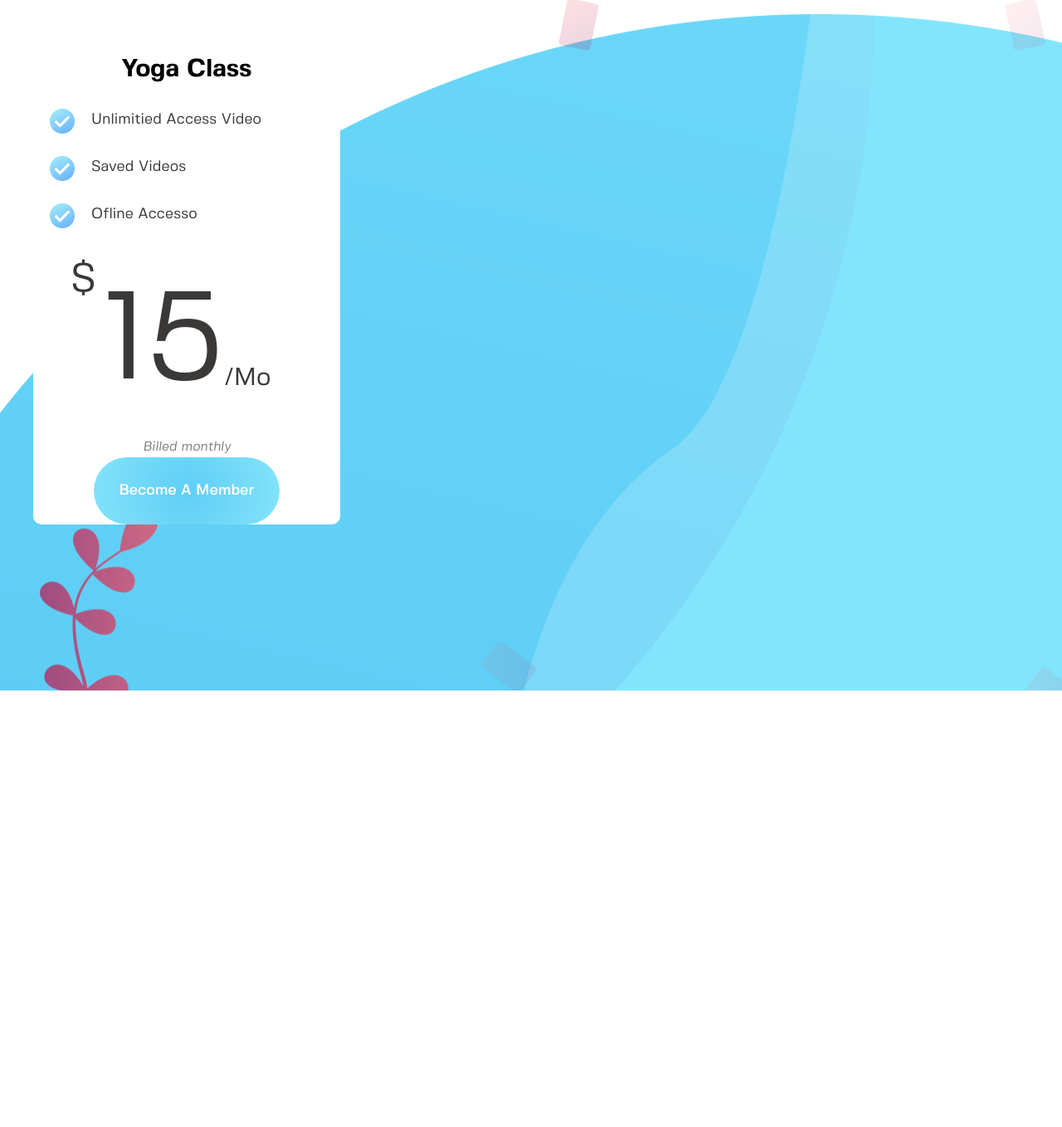
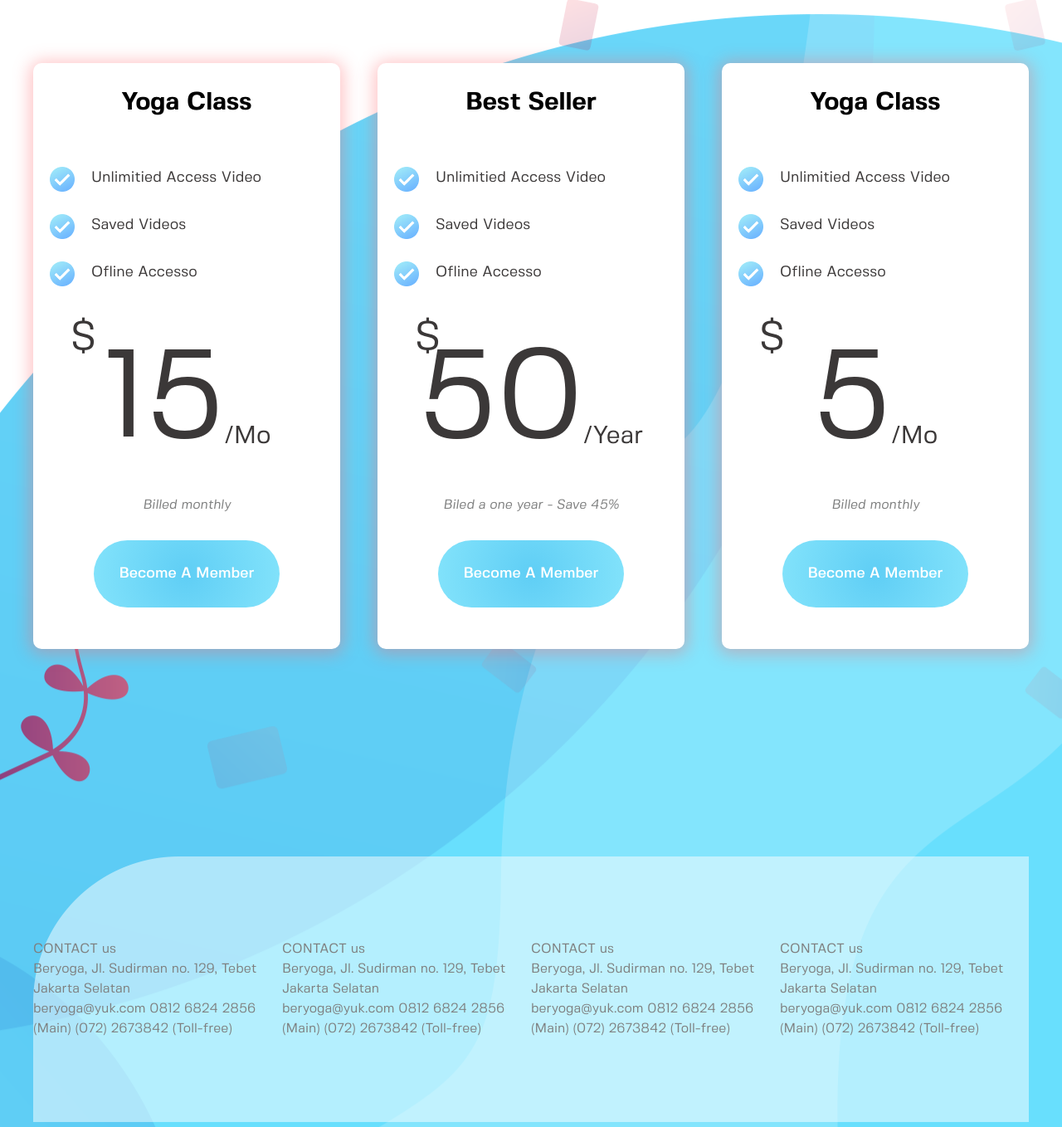
Before and after one commit to ELegek/Beryoga, a website: page app/index.html in a window 1280 px wide. Shown: the part 4511-5869 px from the top of the page at 83% size. Before the commit the page ends 5343 px from the top, so only its background shows below. Drawn offline with nearby package versions, Linux system fonts and the light colour scheme.

Commit message:
Блок footer

```diff
--- a/app/index.html
+++ b/app/index.html
@@ -5,7 +5,7 @@
   <meta charset="UTF-8">
   <meta name="viewport" content="width=device-width, initial-scale=1.0">
   <meta http-equiv="X-UA-Compatible" content="ie=edge">
-  <title>Document</title>
+  <title>BerYoga</title>
   <link rel="stylesheet" href="css/style.min.css">
 </head>
 
@@ -183,8 +183,97 @@
           </div>
           <button class="price__btn">Become A Member</button>
         </div>
+
+        <div class="price__item">
+          <div class="price__title">Best Seller</div>
+          <div class="price__subtitle">
+            <p>Unlimitied Access Video</p>
+            <div class="price__icon"><img src="img/price.png" alt=""></div>
+          </div>
+          <div class="price__subtitle">
+            <p>Saved Videos</p>
+            <div class="price__icon"><img src="img/price.png" alt=""></div>
+          </div>
+          <div class="price__subtitle">
+            <p>Ofline Accesso</p>
+            <div class="price__icon"><img src="img/price.png" alt=""></div>
+          </div>
+          <div class="price__price">
+            <h3><sup>$</sup>50<sub>/Year</sub></h3>
+            <p>Biled a one year - Save 45%</p>
+          </div>
+          <button class="price__btn">Become A Member</button>
+        </div>
+
+        <div class="price__item">
+          <div class="price__title">Yoga Class</div>
+          <div class="price__subtitle">
+            <p>Unlimitied Access Video</p>
+            <div class="price__icon"><img src="img/price.png" alt=""></div>
+          </div>
+          <div class="price__subtitle">
+            <p>Saved Videos</p>
+            <div class="price__icon"><img src="img/price.png" alt=""></div>
+          </div>
+          <div class="price__subtitle">
+            <p>Ofline Accesso</p>
+            <div class="price__icon"><img src="img/price.png" alt=""></div>
+          </div>
+          <div class="price__price">
+            <h3><sup>$</sup>5<sub>/Mo</sub></h3>
+            <p>Billed monthly</p>
+          </div>
+          <button class="price__btn">Become A Member</button>
+        </div>
+
       </div>
     </div>
+
+    <section class="footer">
+      <div class="container">
+        <div class="footer__wrapper" style="background-image: url(img/footer__bg.png);">
+          <div class="footer__item">
+            <div class="footer__title">CONTACT us</div>
+            <p class="footer__subtitle">Beryoga, Jl. Sudirman
+              no. 129, Tebet
+              Jakarta Selatan</p>
+            <p class="footer__subtitle">beryoga@yuk.com
+              0812 6824 2856 (Main)
+              (072) 2673842  (Toll-free)</p>
+          </div>
+
+          <div class="footer__item">
+            <div class="footer__title">CONTACT us</div>
+            <p class="footer__subtitle">Beryoga, Jl. Sudirman
+              no. 129, Tebet
+              Jakarta Selatan</p>
+            <p class="footer__subtitle">beryoga@yuk.com
+              0812 6824 2856 (Main)
+              (072) 2673842  (Toll-free)</p>
+          </div>
+
+          <div class="footer__item">
+            <div class="footer__title">CONTACT us</div>
+            <p class="footer__subtitle">Beryoga, Jl. Sudirman
+              no. 129, Tebet
+              Jakarta Selatan</p>
+            <p class="footer__subtitle">beryoga@yuk.com
+              0812 6824 2856 (Main)
+              (072) 2673842  (Toll-free)</p>
+          </div>
+
+          <div class="footer__item">
+            <div class="footer__title">CONTACT us</div>
+            <p class="footer__subtitle">Beryoga, Jl. Sudirman
+              no. 129, Tebet
+              Jakarta Selatan</p>
+            <p class="footer__subtitle">beryoga@yuk.com
+              0812 6824 2856 (Main)
+              (072) 2673842  (Toll-free)</p>
+          </div>
+        </div>
+      </div>
+    </section>
   </section>
   <!-- =====================    Price   ============================= -->
 
--- /dev/null
+++ b/app/scss/blocks/footer.scss
@@ -0,0 +1,8 @@
+.footer {
+    &__wrapper {
+        padding: 100px 0px;
+        display: flex;
+        justify-content: space-around;
+        align-items: start;
+    }
+}
--- a/app/scss/blocks/price.scss
+++ b/app/scss/blocks/price.scss
@@ -1,5 +1,5 @@
 .price {
-    padding-top: 100px;
+    padding-top: 140px;
     padding-bottom: 200px;
 
     &__wrapper {
@@ -13,6 +13,22 @@
         border-radius: 10px;
         overflow: hidden;
         min-width: 370px;
+        padding-bottom: 50px;
+        box-shadow:0px 2px 20px 4px rgba(255,106,109,0.4);
+        cursor: pointer;
+        transition: all .2s linear;
+        margin-bottom: 250px;
+        &:hover {
+            transform: scale(1.1);
+        }
+        &:hover .price__title {
+            background-color: #ff6a6d;
+            color: #fff;
+            text-transform: uppercase;
+        }
+
+
+
     }
 
     &__title {
@@ -21,6 +37,8 @@
         font-size: 30px;
         font-family: 'fivosans-bold';
         padding: 25px 0px;
+        transition: all .2s linear;
+        margin-bottom: 30px;
     }
 
     &__subtitle {
@@ -46,6 +64,7 @@
     &__price {
         text-align: center;
         position: relative;
+        margin-bottom: 30px;
 
         h3 {
             margin: 0;
@@ -75,10 +94,16 @@
         margin: 0 auto;
         border: none;
         border-radius: 50px;
+        cursor: pointer;
 
         padding: 30px;
         color: #fff;
         font-size: 18px;
         font-family: 'fivosans-medium';
+        transition: all .2s linear;
+
+        &:hover {
+            background: #ff6a6d;
+        }
     }
 }
--- a/app/scss/style.scss
+++ b/app/scss/style.scss
@@ -8,6 +8,7 @@
 @import "blocks/about";
 @import "blocks/services";
 @import "blocks/price";
+@import "blocks/footer";
 // ======== BLOCKS ===========
 
 
```
Also changed, not shown: app/css/blocks/footer.min.css (added), app/css/blocks/price.min.css, app/css/style.min.css, app/img/footer__bg.png (added).
